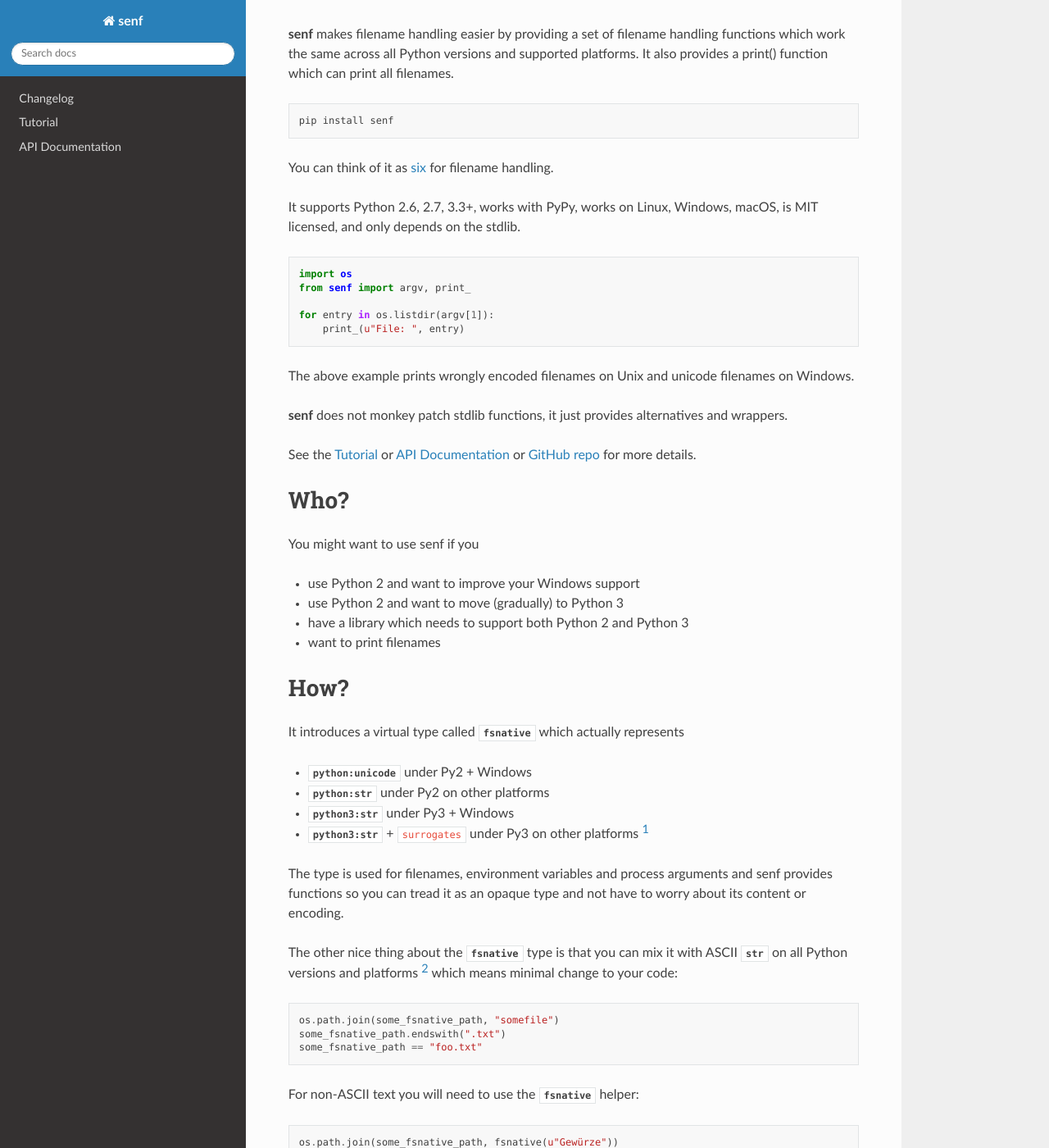
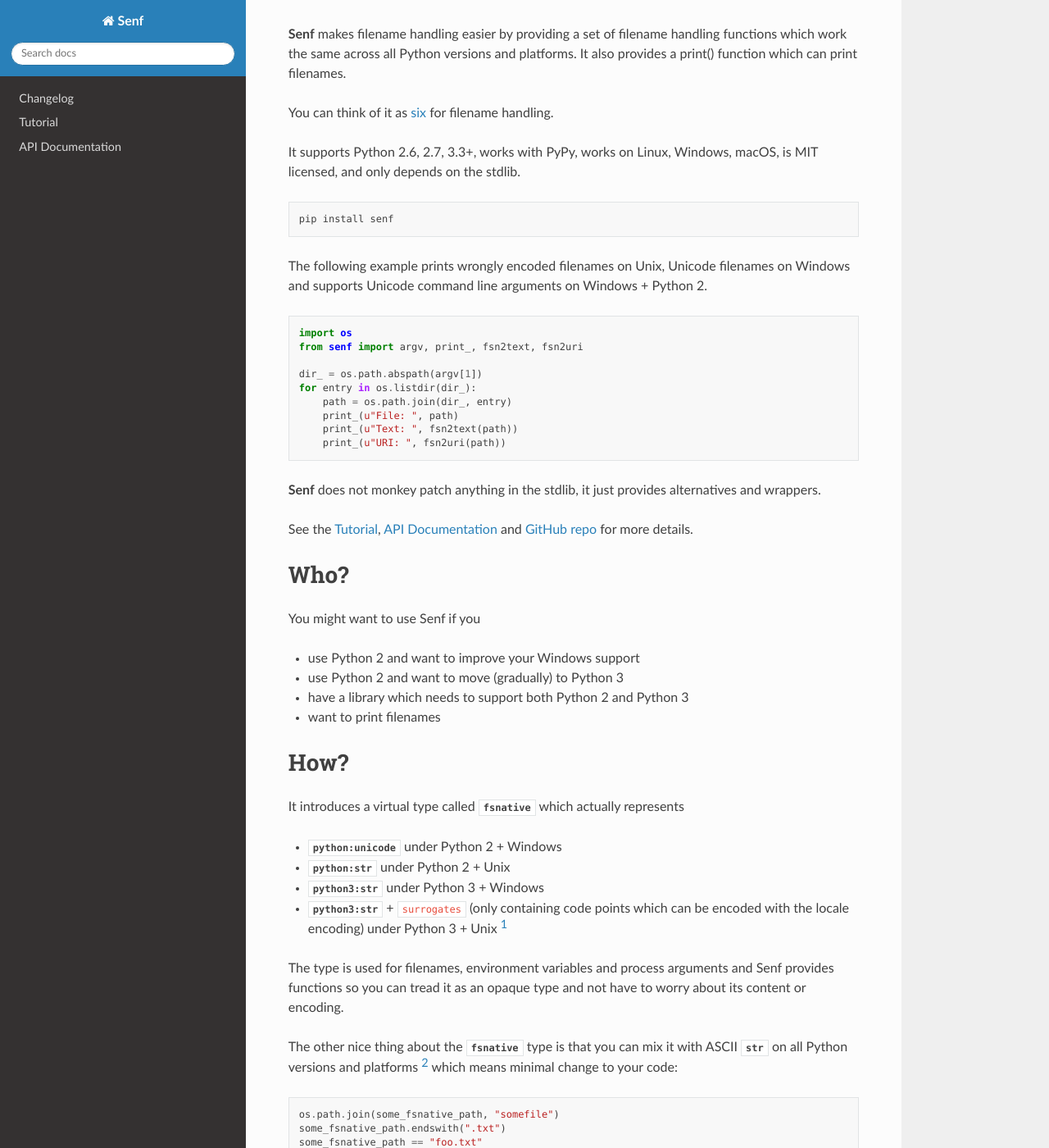
Before and after one commit to quodlibet/senf, a Sphinx documentation site: the page built from docs/index.rst, in a window 1280 px wide and 1400 px high, scrolled down 240 px. Shown: the whole window at 82% size. Built offline with Sphinx 7.4.7 and the Read the Docs theme 2.0.0, drawn with Linux system fonts in a browser that asks for light colours; some of the changed text lies outside the part shown.

Commit message:
docs: more cleanup

```diff
--- a/docs/conf.py
+++ b/docs/conf.py
@@ -21,7 +21,7 @@
 }
 source_suffix = '.rst'
 master_doc = 'index'
-project = 'senf'
+project = 'Senf'
 copyright = u'2016, Christoph Reiter'
 version = senf.version_string
 release = senf.version_string
--- a/docs/index.rst
+++ b/docs/index.rst
@@ -16,15 +16,9 @@
 What?
 -----
 
-**senf** makes filename handling easier by providing a set of filename
+**Senf** makes filename handling easier by providing a set of filename
 handling functions which work the same across all Python versions and
-supported platforms. It also provides a print() function which can print all
-filenames.
-
-::
-
-    pip install senf
-
+platforms. It also provides a print() function which can print filenames.
 
 You can think of it as `six <https://pypi.org/project/six/>`__ for filename
 handling.
@@ -34,26 +28,35 @@
 
 ::
 
+    pip install senf
+
+The following example prints wrongly encoded filenames on Unix, Unicode
+filenames on Windows and supports Unicode command line arguments on Windows +
+Python 2.
+
+::
+
     import os
-    from senf import argv, print_
+    from senf import argv, print_, fsn2text, fsn2uri
 
-    for entry in os.listdir(argv[1]):
-        print_(u"File: ", entry)
+    dir_ = os.path.abspath(argv[1])
+    for entry in os.listdir(dir_):
+        path = os.path.join(dir_, entry)
+        print_(u"File: ", path)
+        print_(u"Text: ", fsn2text(path))
+        print_(u"URI: ", fsn2uri(path))
 
-The above example prints wrongly encoded filenames on Unix and unicode
-filenames on Windows.
+**Senf** does not monkey patch anything in the stdlib, it just provides
+alternatives and wrappers.
 
-**senf** does not monkey patch stdlib functions, it just provides alternatives
-and wrappers.
-
-See the :doc:`tutorial` or :doc:`api` or `GitHub repo
+See the :doc:`tutorial`, :doc:`api` and `GitHub repo
 <https://github.com/lazka/senf>`__ for more details.
 
 
 Who?
 ----
 
-You might want to use senf if you
+You might want to use Senf if you
 
 * use Python 2 and want to improve your Windows support
 * use Python 2 and want to move (gradually) to Python 3
@@ -66,13 +69,14 @@
 
 It introduces a virtual type called `fsnative` which actually represents
 
-- :obj:`python:unicode`  under Py2 + Windows
-- :obj:`python:str` under Py2 on other platforms
-- :obj:`python3:str` under Py3 + Windows
-- :obj:`python3:str` + ``surrogates`` under Py3 on other platforms [#]_
+- :obj:`python:unicode` under Python 2 + Windows
+- :obj:`python:str` under Python 2 + Unix
+- :obj:`python3:str` under Python 3 + Windows
+- :obj:`python3:str` + ``surrogates`` (only containing code points which can
+  be encoded with the locale encoding) under Python 3 + Unix [#]_
 
 The type is used for filenames, environment variables and process arguments
-and senf provides functions so you can tread it as an opaque type and not have
+and Senf provides functions so you can tread it as an opaque type and not have
 to worry about its content or encoding.
 
 The other nice thing about the `fsnative` type is that you can mix it with
@@ -84,6 +88,7 @@
     os.path.join(some_fsnative_path, "somefile")
     some_fsnative_path.endswith(".txt")
     some_fsnative_path == "foo.txt"
+    "File: %s" % some_fsnative_path
 
 For non-ASCII text you will need to use the `fsnative` helper:
 
```
Also changed, not shown: other parts of docs/index.rst (+4 -4 lines), docs/tutorial.rst (+10 -9 lines), docs/images/favicon.ico, docs/images/header.svg, docs/images/icon.svg.
